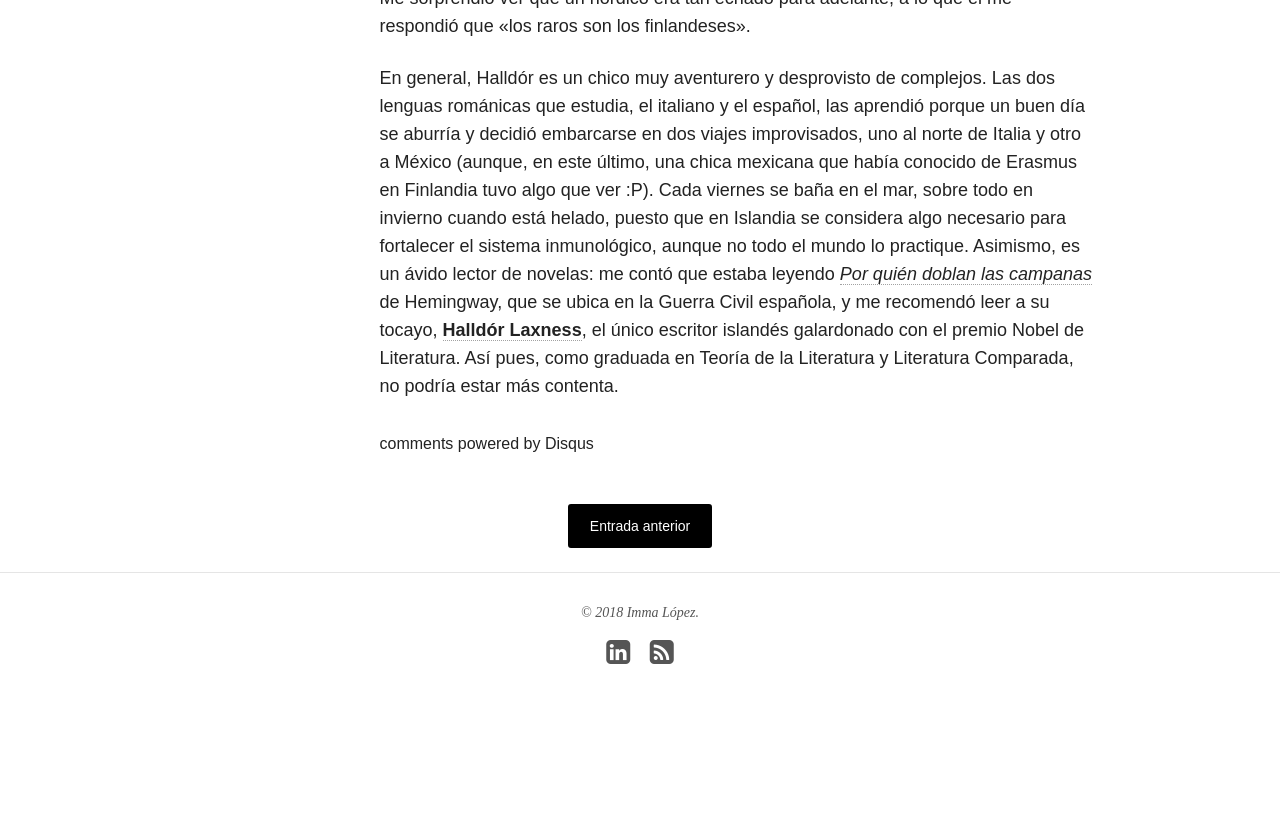
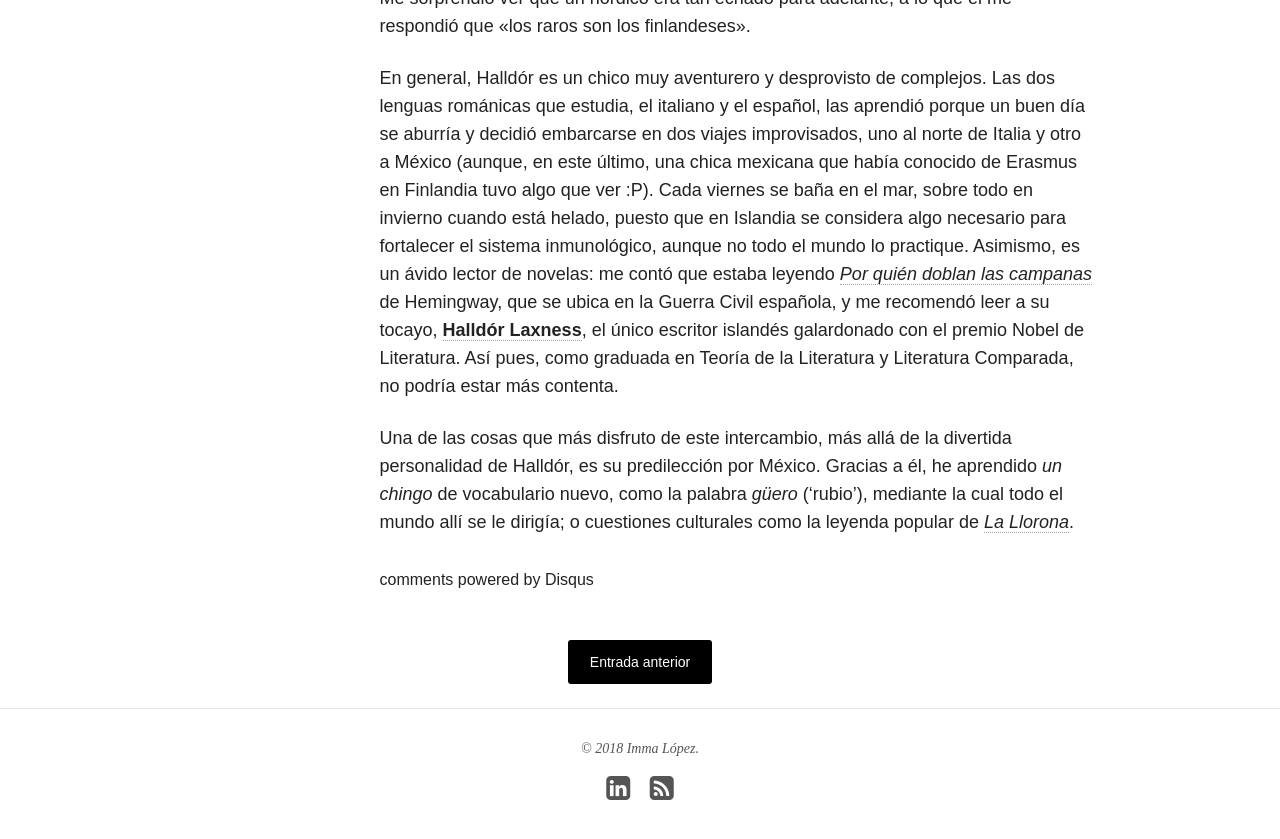
Before and after one commit to immalopez/immalopez.github.io, a Jekyll site: the page built from _posts/blog/2018-02-10-halldor-primera-toma.md, in a window 1280 px wide and 900 px high, scrolled down 1601 px. Shown: the top 839 px of the window. Built offline with Jekyll 4.4.1, drawn with Linux system fonts in a browser that asks for light colours; nearby versions of some CDN libraries; comment, search, counter and statistics services are not loaded; before the commit the page ends 2365 px from its top, so only the background shows below that.

Commit message:
Update 2018-02-10-halldor-primera-toma.md

```diff
--- a/_posts/blog/2018-02-10-halldor-primera-toma.md
+++ b/_posts/blog/2018-02-10-halldor-primera-toma.md
@@ -25,3 +25,5 @@ Halldór -o, como él quiere que lo llame porque se piensa que su nombre es muy
 La verdad es que, tanto ellos como nosotros, estamos entusiasmados con la idea y nos lo hemos tomado con mucha ilusión. Más aún, Halldór fue uno de los primeros estudiantes en ponerse en contacto con nosotros, y desde el primer día me estuvo mandando notas de voz por _WhatsApp_ haciéndome preguntas y contándome su historia. Me sorprendió ver que un nórdico era tan echado para adelante, a lo que él me respondió que «los raros son los finlandeses».
 
 En general, Halldór es un chico muy aventurero y desprovisto de complejos. Las dos lenguas románicas que estudia, el italiano y el español, las aprendió porque un buen día se aburría y decidió embarcarse en dos viajes improvisados, uno al norte de Italia y otro a México (aunque, en este último, una chica mexicana que había conocido de Erasmus en Finlandia tuvo algo que ver :P). Cada viernes se baña en el mar, sobre todo en invierno cuando está helado, puesto que en Islandia se considera algo necesario para fortalecer el sistema inmunológico, aunque no todo el mundo lo practique. Asimismo, es un ávido lector de novelas: me contó que estaba leyendo [_Por quién doblan las campanas_](https://es.wikipedia.org/wiki/Por_quién_doblan_las_campanas) de Hemingway, que se ubica en la Guerra Civil española, y me recomendó leer a su tocayo, [**Halldór Laxness**](https://es.wikipedia.org/wiki/Halldór_Laxness), el único escritor islandés galardonado con el premio Nobel de Literatura. Así pues, como graduada en Teoría de la Literatura y Literatura Comparada, no podría estar más contenta.
+
+Una de las cosas que más disfruto de este intercambio, más allá de la divertida personalidad de Halldór, es su predilección por México. Gracias a él, he aprendido _un chingo_ de vocabulario nuevo, como la palabra _güero_ (‘rubio’), mediante la cual todo el mundo allí se le dirigía; o cuestiones culturales como la leyenda popular de [_La Llorona_](https://es.wikipedia.org/wiki/Llorona).
```
